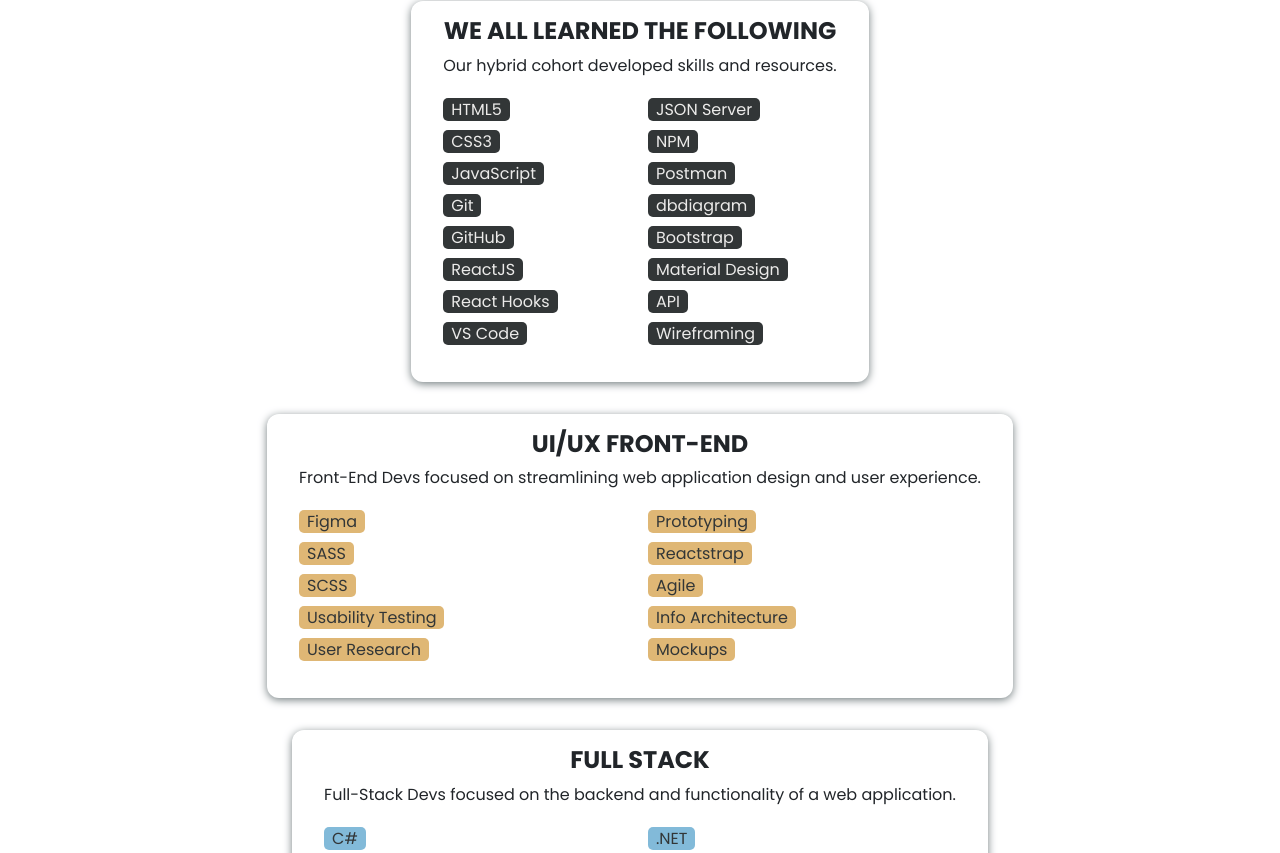
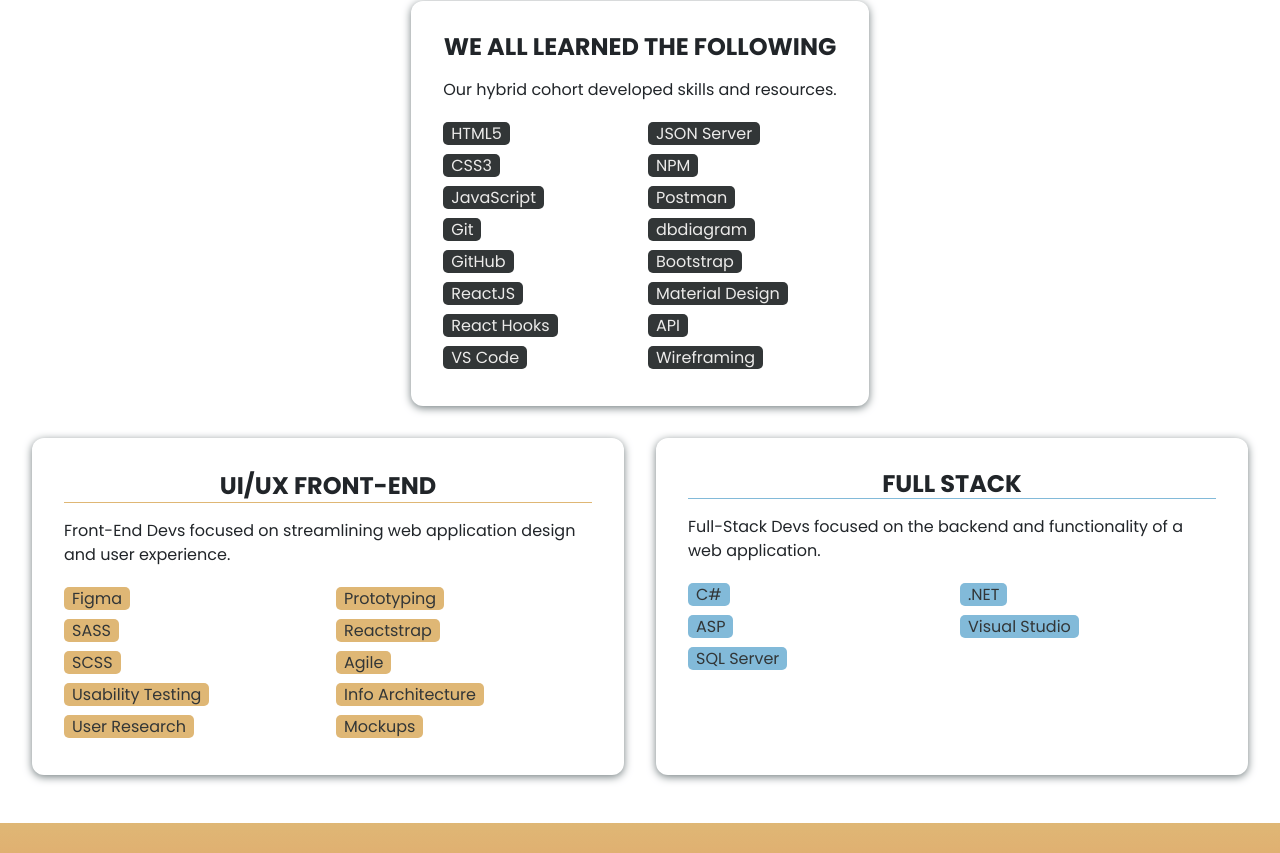
Before and after one commit to nss-day-cohort-51/nss-day-cohort-51.github.io, a React (Create React App) app: page / in a window 1280 px wide. Shown: the part 3607-4460 px from the top of the page. Built offline with nearby package versions, Linux system fonts and the light colour scheme.

Commit message:
mw-TechStack-remove-hyperlink-shrink-NavBar-items: Updated tech stack items; removed hyperlinks; removed hyperlink styling.

```diff
--- a/src/components/TechStackButton.js
+++ b/src/components/TechStackButton.js
@@ -15,15 +15,7 @@
   return (
     <>
       <li className="tech-stack-btn">
-        <a
-          href={stackItem.url}
-          title={stackItem.name}
-          target="_blank"
-          className={linkClass(stackItem.url)}
-          rel="noreferrer"
-        >
-          {stackItem.name}
-        </a>
+        <span>{stackItem.name}</span>
       </li>
     </>
   );
--- a/src/styles/techstack.scss
+++ b/src/styles/techstack.scss
@@ -62,7 +62,7 @@
     width: 50vw;
     margin: auto;
   }
-  .tech-stack-btn a {
+  .tech-stack-btn span {
     background-color: #323637;
     color: #ecebea;
     text-decoration: none;
@@ -80,23 +80,30 @@
     margin: 1rem;
     box-shadow: 0 2px 0.5rem #747e80;
   }
-  #frontend-stack__list .tech-stack-btn a,
-  #frontend-stack__list .tech-stack-btn a:visited {
+  #frontend-stack__list .tech-stack-btn span {
     background-color: #dfb775;
     color: #323637;
   }
-  #full-stack__block .tech-stack-btn a,
-  #full-stack__block .tech-stack-btn a:visited {
+  #full-stack__block .tech-stack-btn span {
     color: #323637;
     background-color: #82bad9;
   }
-  #frontend-stack__list .tech-stack-btn a.hasLink:hover,
-  #frontend-stack__list .tech-stack-btn a.hasLink:focus,
-  #full-stack__block .tech-stack-btn a.hasLink:hover,
-  #full-stack__block .tech-stack-btn a.hasLink:focus {
-    color: #ecebea;
-    outline: 0.5px solid #ecebea;
-    transition: 750ms;
+
+  #full-stack__block.list__block,
+  #front-end-stack__block.list__block {
+    flex: 2 1 480px;
+  }
+
+  h4.section__title {
+    margin-block-end: 1rem;
+    margin-block-start: 1rem;
+  }
+  #front-end-stack__block .section__title {
+    border-bottom: 1px solid #dfb775;
+    line-height: 2rem;
+  }
+  #full-stack__block .section__title {
+    border-bottom: 1px solid #82bad9;
   }
 }
 
```
